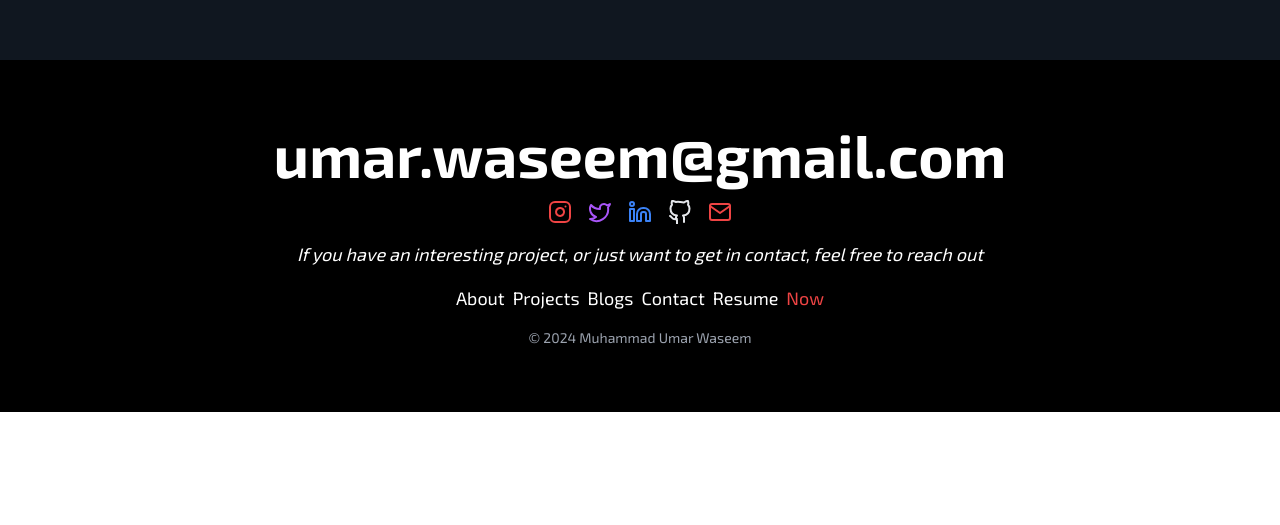
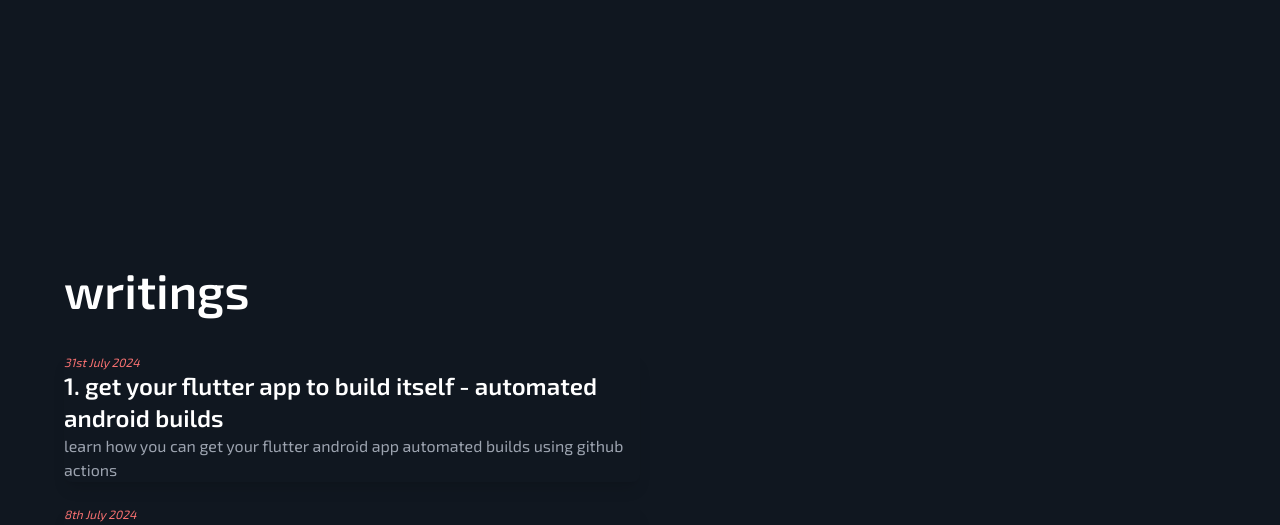
Before and after one commit to umarwaseeem/muhammadumarwaseem, a Next.js app: page / in a window 1280 px wide. Shown: the part 2272-2797 px from the top of the page. Before the commit the page ends 2684 px from the top, so only its background shows below. Built offline with nearby package versions, Linux system fonts and the light colour scheme.

Commit message:
chore: show writings on main page

```diff
--- a/app/blogs/[slug]/page.js
+++ b/app/blogs/[slug]/page.js
@@ -141,7 +141,7 @@ export default async function Post({ params }) {
 
     return (
         <section className="flex flex-col lg:flex-row justify-between bg-midnightblue min-h-screen pb-20">
-            <div className="flex flex-col w-full pt-4">
+            <div className="flex flex-col w-full pt-20">
                 <div className='flex flex-row'>
                     <AllBlogsList allBlogs={allBlogs} slug={params.slug} />
                     {/* Main content */}
--- a/app/blogs/page.js
+++ b/app/blogs/page.js
@@ -33,11 +33,11 @@ export default function BlogsIntro() {
         <section className="flex h-[calc(100vh-68px)] overflow-auto flex-col items-start justify-start bg-midnightblue p-4 lg:px-16 lg:pb-16">
             <h2 className="font-semibold text-4xl md:text-5xl lg:text-6xl text-white mb-14 pt-20">recent writings</h2>
             <div className="flex flex-col w-full">
-                {blogs.map((blog) => (
+                {blogs.map((blog, index) => (
                     <Link className='lg:w-1/2 w-full' href={'/blogs/' + blog.slug} passHref key={blog.slug}>
-                        <div className="relative flex flex-col rounded-lg overflow-hidden shadow-lg group w-full mb-6">
+                        <div className="relative flex flex-col rounded-lg overflow-hidden shadow-lg group w-full mb-2">
                             <SmallCard
-                                title={blog.meta.title}
+                                title={index + 1 + ". " + blog.meta.title}
                                 description={blog.meta.description}
                                 date={blog.meta.date}
                                 coverImage={blog.meta.coverImage}
--- a/app/components/main.jsx
+++ b/app/components/main.jsx
@@ -1,10 +1,34 @@
 import SocialIcons from './socialicons';
 import AnimatedLink from './animatedlink';
 import TextRevealByWord from "../components/textreveal";
+import fs from 'fs'
+import path from 'path'
+import matter from 'gray-matter'
+import Link from 'next/link'
+import SmallCard from './smallcard';
+import LinkIcon from './icons/link-icon';
 
 export default function Main() {
     const h1 = "building full-stack AI based solutions";
     const aboutText = "A software engineer from Pakistan with a Bachelors degree in Computer Science. I have experience with working in team based software engineering with a touch of AI/ML based solutions as well as facing a wide range of different problems in the freelance domain whether its building mobile apps with flutter, web apps with Next.js or no-code apps using Webflow. Coding software interests me as it allows me to have control on what I create!"
+
+    const blogDir = "blogs"
+
+    const files = fs.readdirSync(path.join(blogDir))
+
+    const blogs = files.map(filename => {
+        const fileContent = fs.readFileSync(path.join(blogDir, filename), 'utf-8')
+
+        const { data: frontMatter } = matter(fileContent)
+        const slug = filename.replace('.mdx', '')
+        // const views = getViews(slug);
+
+        return {
+            meta: frontMatter,
+            slug: slug,
+            // views: views
+        }
+    })
 
     return (
         <div className="flex flex-col bg-midnightblue">
@@ -24,6 +48,23 @@ export default function Main() {
                     <TextRevealByWord heading={"hello, I am Umar"} text={aboutText} />
                 </div>
             </section>
+            <section className='min-h-screen flex flex-col lg:items-start items-start justify-center p-4 lg:p-16'>
+                <div className="flex flex-col w-full">
+                    <h2 className='text-white text-3xl md:text-4xl lg:text-5xl font-semibold pb-10'>writings</h2>
+                    {blogs.map((blog, index) => (
+                        <Link className='lg:w-1/2 w-full' href={'/blogs/' + blog.slug} passHref key={blog.slug}>
+                            <div className="relative flex flex-col rounded-lg overflow-hidden shadow-lg group w-full mb-6">
+                                <span className='text-red-400 italic text-xs'>{blog.meta.date}</span>
+                                <h3 className='text-white text-lg md:text-xl lg:text-2xl font-semibold'>
+                                    {index + 1}. {blog.meta.title}
+                                </h3>
+                                <p className='text-gray-400'>{blog.meta.description}</p>
+                            </div>
+                        </Link>
+                    ))}
+                    <Link href="/blogs" className="text-green-500 text-lg font-semibold">Read all posts <LinkIcon /> </Link>
+                </div>
+            </section>
         </div>
     );
 }
--- a/app/components/smallcard.jsx
+++ b/app/components/smallcard.jsx
@@ -42,7 +42,7 @@ export default function SmallCard({ title, description, date, coverImage, catego
                     priority={true}
                 />
             </div>
-            <div className="absolute inset-0 bg-black bg-opacity-60 text-white flex flex-col justify-between rounded-lg transition-opacity duration-300 group-hover:opacity-0">
+            <div className="absolute inset-0 lg:h-40 h-36 bg-black bg-opacity-60 text-white flex flex-col justify-between rounded-lg transition-opacity duration-300 group-hover:opacity-0">
                 <div className="flex flex-col p-4">
                     <div className="flex flex-row justify-between">
                         <span className="text-white text-[0.5rem] lg:text-xs bg-green-500 rounded mb-2 inline-block p-1 w-fit">{category}</span>
@@ -51,7 +51,7 @@ export default function SmallCard({ title, description, date, coverImage, catego
                             <p className='text-xs'>{formatViews}</p>
                         </div>
                     </div>
-                    <span className="text-red-400 text-xs block lg:text-sm font-bold">{date}</span>
+                    <span className="text-red-400 text-xs block lg:text-sm italic">{date}</span>
                     <h2 className="text-md md:text-xl lg:text-2xl font-semibold leading-tight truncate hover:text-blue-600">
                         {title}<LinkIcon />
                     </h2>
```
Also changed, not shown: 1 other file (tests, documents, lock files or other folders).
